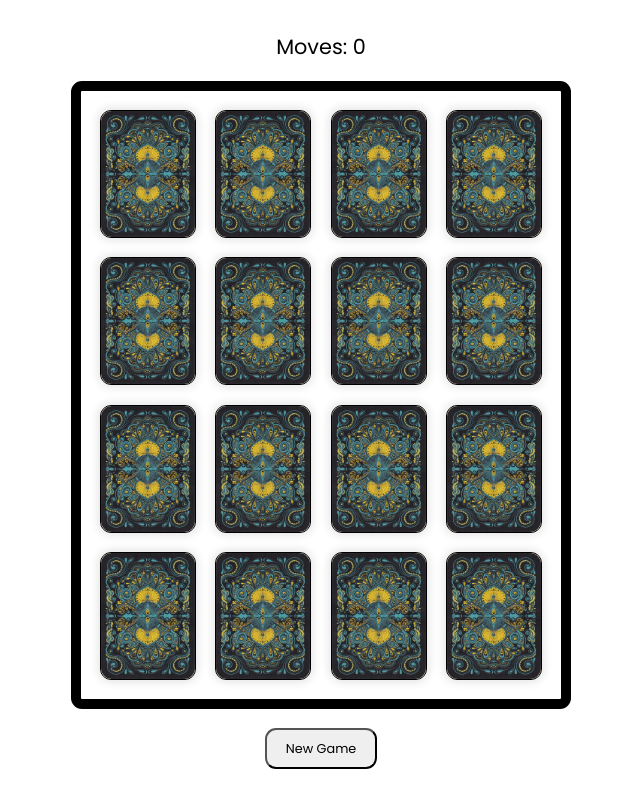
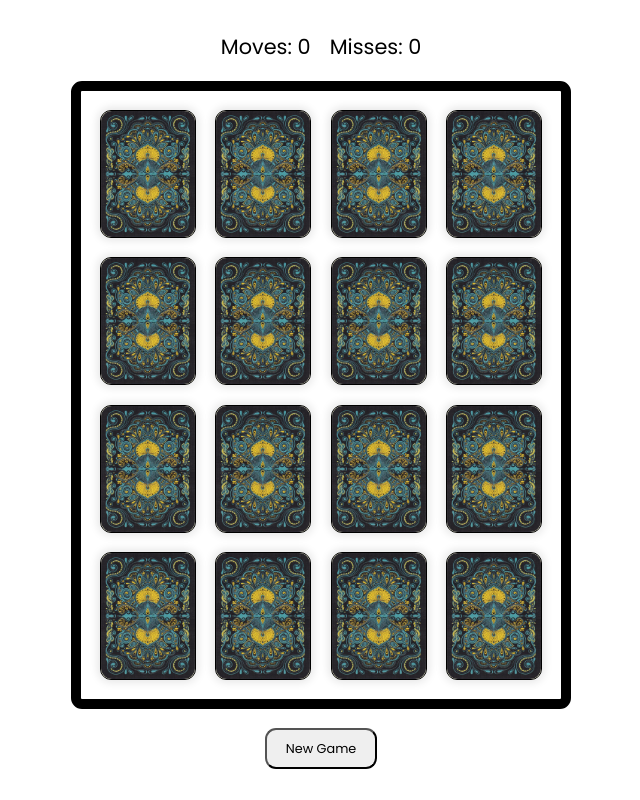
Before and after one commit to Bhavya-Goyal423/card-flip, a React (Vite) app: page / in a window 1280 px wide. Shown: the whole page, without its empty margins (319-959 px from the left). Built offline with nearby package versions, Linux system fonts and the light colour scheme; no server answers.

Commit message:
add misses count

```diff
--- a/src/App.jsx
+++ b/src/App.jsx
@@ -11,6 +11,7 @@ function App() {
   const [prev, setPrev] = useState(null);
   const [isClickable, setIsClickable] = useState(true);
   const [moves, setMoves] = useState(0);
+  const [misses, setMisses] = useState(0);
   const [playflip] = useSound(flipcard);
   const [playcard] = useSound(cardsound);
   // const [gameEnd, setGameEnd] = useState(false);
@@ -45,6 +46,7 @@ function App() {
       setIsClickable(false);
       playflip();
       setMoves((moves) => moves + 1);
+      setMisses((misses) => misses + 1);
       setCards((cards) =>
         cards.map((c) =>
           c.cardId === cardID || c.cardId === prev
@@ -70,6 +72,7 @@ function App() {
     playcard();
     setPrev(null);
     setMoves(0);
+    setMisses(0);
     setCards((cards) =>
       cards
         .map((card) => ({ ...card, status: "flipped", css: "" }))
@@ -103,6 +106,7 @@ function App() {
         handleNewGame={handleNewGame}
         handleClick={handleClick}
         moves={moves}
+        misses={misses}
       />
     </>
   );
--- a/src/components/CardList/CardList.css
+++ b/src/components/CardList/CardList.css
@@ -11,6 +11,11 @@
   border-radius: 11px;
   cursor: pointer;
 }
-.moves-count {
+.moves-count,
+.misses-count {
   font-size: 2.6rem;
 }
+.stats {
+  display: flex;
+  gap: 2.4rem;
+}
--- a/src/components/CardList/CardList.jsx
+++ b/src/components/CardList/CardList.jsx
@@ -1,10 +1,35 @@
 import Card from "../Card/Card";
 import "./CardList.css";
 
-export default function CardList({ data, handleNewGame, handleClick, moves }) {
+export default function CardList({
+  data,
+  handleNewGame,
+  handleClick,
+  moves,
+  misses,
+}) {
   return (
     <div className="wrapper">
-      <p className="moves-count">Moves: {moves}</p>
+      <div className="stats">
+        <p className="moves-count">
+          Moves:{" "}
+          <span
+            className="moves"
+            style={{ color: `${moves > 0 ? "#755c12" : ""}` }}
+          >
+            {moves}
+          </span>
+        </p>
+        <p className="misses-count">
+          Misses:{" "}
+          <span
+            className="misses"
+            style={{ color: `${misses > 0 ? "red" : ""}` }}
+          >
+            {misses}
+          </span>
+        </p>
+      </div>
       <div className="container">
         {data.map((card, idx) => (
           <Card key={idx} card={card} index={idx} handleClick={handleClick} />
```
